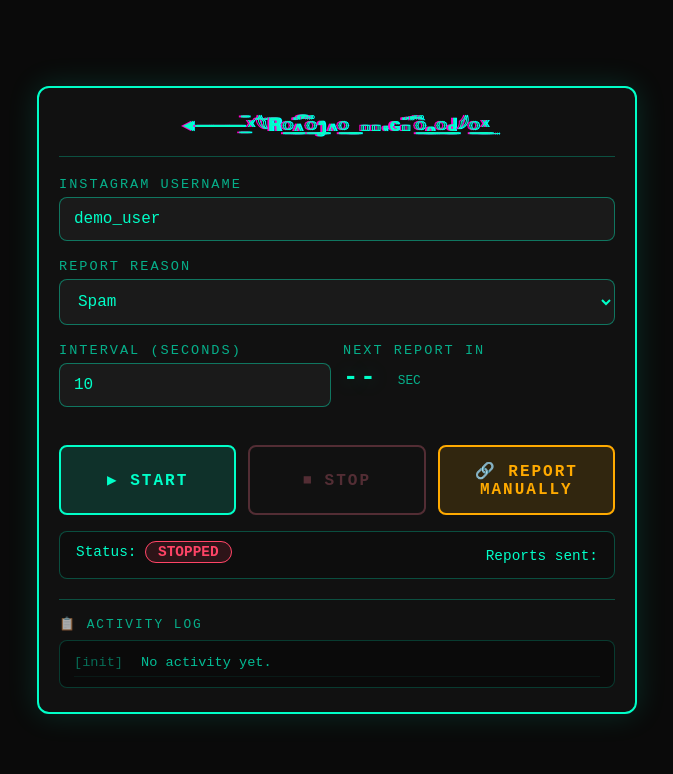
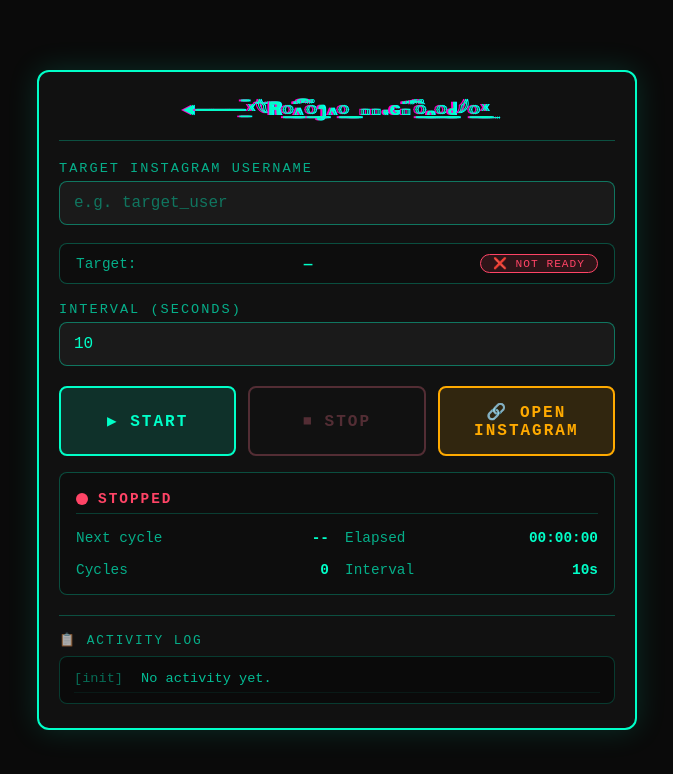
Before and after one commit to rajaofficelrk-cmd/Instagram-reporting-tools-, a Flask app: page / in a window 1280 px wide. Shown: the top 774 px of the page, without its empty margins (303-976 px from the left). Run offline with Flask 3, Linux system fonts and the light colour scheme; data that the repository does not hold is empty.

Commit message:
Enhance UI with target status and live monitoring
Added target status display and live monitoring features to the UI. Updated event listeners and input handling for improved functionality.

```diff
--- a/templates/index.html
+++ b/templates/index.html
@@ -81,12 +81,42 @@
     }
     input::placeholder { color: #00ffc866; }
 
-    .row {
+    /* ---------- TARGET STATUS ---------- */
+    .target-status {
+      background: #0d0d0d;
+      border: 1px solid #00ffc844;
+      border-radius: 8px;
+      padding: 10px 16px;
+      margin-bottom: 18px;
       display: flex;
-      gap: 12px;
+      justify-content: space-between;
+      align-items: center;
       flex-wrap: wrap;
+      gap: 8px;
+      font-size: 0.9rem;
     }
-    .row .field { flex: 1; min-width: 120px; }
+    .target-status .label { color: #00ffc8aa; }
+    .target-status .value { font-weight: bold; color: #00ffc8; }
+    .target-status .ready {
+      color: #00ffc8;
+      border: 1px solid #00ffc8;
+      padding: 2px 12px;
+      border-radius: 20px;
+      font-size: 0.7rem;
+      text-transform: uppercase;
+      letter-spacing: 1px;
+      background: #00ffc822;
+    }
+    .target-status .not-ready {
+      color: #ff4466;
+      border: 1px solid #ff4466;
+      padding: 2px 12px;
+      border-radius: 20px;
+      font-size: 0.7rem;
+      text-transform: uppercase;
+      letter-spacing: 1px;
+      background: #ff446622;
+    }
 
     /* ---------- BUTTONS ---------- */
     .btn-group {
@@ -124,52 +154,54 @@
     .btn-manual:hover { background: #ffaa0044; box-shadow: 0 0 20px #ffaa0044; }
     .btn:disabled { opacity: 0.4; pointer-events: none; filter: grayscale(0.5); }
 
-    /* ---------- STATUS & COUNTERS ---------- */
-    .status-bar {
+    /* ---------- LIVE MONITOR ---------- */
+    .monitor-grid {
+      display: grid;
+      grid-template-columns: 1fr 1fr;
+      gap: 8px 16px;
+      background: #0d0d0d;
+      border: 1px solid #00ffc844;
+      border-radius: 8px;
+      padding: 12px 16px;
+      margin: 12px 0;
+      font-size: 0.9rem;
+    }
+    .monitor-grid .item {
       display: flex;
       justify-content: space-between;
-      flex-wrap: wrap;
-      background: #0d0d0d;
-      padding: 12px 16px;
-      border-radius: 8px;
-      border: 1px solid #00ffc844;
-      margin-top: 10px;
+      padding: 4px 0;
+    }
+    .monitor-grid .item .label { color: #00ffc8aa; }
+    .monitor-grid .item .value { font-weight: bold; color: #00ffc8; }
+    .monitor-grid .status-indicator {
+      grid-column: 1 / -1;
+      display: flex;
+      align-items: center;
+      gap: 10px;
+      padding: 6px 0;
+      border-bottom: 1px solid #00ffc833;
+      margin-bottom: 4px;
+    }
+    .status-dot {
+      display: inline-block;
+      width: 12px;
+      height: 12px;
+      border-radius: 50%;
+      background: #ff4466;
+      transition: 0.3s;
+    }
+    .status-dot.running {
+      background: #00ffc8;
+      box-shadow: 0 0 20px #00ffc8;
+    }
+    .status-text {
+      font-weight: bold;
+      text-transform: uppercase;
+      letter-spacing: 2px;
       font-size: 0.9rem;
     }
-    .badge {
-      padding: 2px 12px;
-      border-radius: 20px;
-      font-weight: bold;
-      background: #00ffc822;
-      border: 1px solid #00ffc8;
-    }
-    .badge.stopped {
-      background: #ff446622;
-      border-color: #ff4466;
-      color: #ff4466;
-    }
-    .counter { font-size: 1.2rem; font-weight: bold; color: #00ffc8; }
-
-    /* ---------- TIMER ---------- */
-    .timer-section {
-      display: flex;
-      gap: 20px;
-      align-items: baseline;
-      flex-wrap: wrap;
-      margin: 10px 0 6px;
-    }
-    .timer-section .label {
-      font-size: 0.8rem;
-      text-transform: uppercase;
-      color: #00ffc8aa;
-    }
-    .timer-section .value {
-      font-size: 1.6rem;
-      font-weight: bold;
-      letter-spacing: 2px;
-      color: #00ffc8;
-      text-shadow: 0 0 20px #00ffc866;
-    }
+    .status-text.running { color: #00ffc8; }
+    .status-text.stopped { color: #ff4466; }
 
     /* ---------- LOG ---------- */
     .log-container {
@@ -189,7 +221,7 @@
       border: 1px solid #00ffc833;
       border-radius: 8px;
       padding: 10px 14px;
-      max-height: 200px;
+      max-height: 180px;
       overflow-y: auto;
       font-size: 0.85rem;
       line-height: 1.5;
@@ -208,9 +240,7 @@
       .container { padding: 16px 12px; }
       .header { font-size: 0.9rem; }
       .btn { font-size: 0.8rem; padding: 12px 6px; min-width: 70px; }
-      .row { flex-direction: column; }
-      .row .field { min-width: unset; }
-      .timer-section .value { font-size: 1.3rem; }
+      .monitor-grid { grid-template-columns: 1fr; }
     }
   </style>
 </head>
@@ -224,54 +254,58 @@
 
   <!-- INPUTS -->
   <div class="field">
-    <label for="username">Instagram Username</label>
-    <input type="text" id="username" placeholder="e.g. target_user" value="demo_user">
+    <label for="username">Target Instagram Username</label>
+    <input type="text" id="username" placeholder="e.g. target_user" value="">
   </div>
 
-  <div class="field">
-    <label for="reason">Report Reason</label>
-    <select id="reason">
-      <option value="Spam">Spam</option>
-      <option value="Inappropriate Content">Inappropriate Content</option>
-      <option value="Harassment">Harassment</option>
-      <option value="Impersonation">Impersonation</option>
-      <option value="Other">Other</option>
-    </select>
+  <!-- TARGET STATUS -->
+  <div class="target-status" id="targetStatus">
+    <span class="label">Target:</span>
+    <span class="value" id="targetDisplay">—</span>
+    <span id="targetReadyBadge" class="not-ready">NOT READY</span>
   </div>
 
-  <!-- INTERVAL & TIMER -->
-  <div class="row">
-    <div class="field">
-      <label for="interval">Interval (seconds)</label>
-      <input type="number" id="interval" value="10" min="3" step="1">
+  <!-- CONTROLS -->
+  <div class="field">
+    <label for="interval">Interval (seconds)</label>
+    <input type="number" id="interval" value="10" min="1" step="1">
+  </div>
+
+  <div class="btn-group">
+    <button class="btn btn-start" id="startBtn">▶ START</button>
+    <button class="btn btn-stop" id="stopBtn" disabled>⏹ STOP</button>
+    <button class="btn btn-manual" id="manualBtn">🔗 OPEN INSTAGRAM</button>
+  </div>
+
+  <!-- LIVE MONITOR -->
+  <div class="monitor-grid" id="monitor">
+    <div class="status-indicator">
+      <span class="status-dot" id="statusDot"></span>
+      <span class="status-text stopped" id="statusText">STOPPED</span>
     </div>
-    <div class="field">
-      <label>Next report in</label>
-      <div class="timer-section" style="margin:0;">
-        <span class="value" id="countdown">--</span>
-        <span class="label">sec</span>
-      </div>
+    <div class="item">
+      <span class="label">Next cycle</span>
+      <span class="value" id="countdownDisplay">--</span>
+    </div>
+    <div class="item">
+      <span class="label">Elapsed</span>
+      <span class="value" id="elapsedDisplay">00:00:00</span>
+    </div>
+    <div class="item">
+      <span class="label">Cycles</span>
+      <span class="value" id="cyclesDisplay">0</span>
+    </div>
+    <div class="item">
+      <span class="label">Interval</span>
+      <span class="value" id="intervalDisplay">10s</span>
     </div>
   </div>
 
-  <!-- BUTTONS -->
-  <div class="btn-group">
-    <button class="btn btn-start" id="startBtn">▶ START</button>
-    <button class="btn btn-stop" id="stopBtn" disabled>⏹ STOP</button>
-    <button class="btn btn-manual" id="manualBtn">🔗 REPORT MANUALLY</button>
-  </div>
-
-  <!-- STATUS BAR -->
-  <div class="status-bar">
-    <span>Status: <span id="statusBadge" class="badge stopped">STOPPED</span></span>
-    <span>Reports sent: <span class="counter" id="reportCounter">0</span></span>
-  </div>
-
-  <!-- LOG -->
+  <!-- ACTIVITY LOG -->
   <div class="log-container">
     <div class="log-title">📋 Activity Log</div>
     <div class="log-box" id="logBox">
-      <div class="log-entry"><span class="time">[init]</span> Ready – enter a username and press START.</div>
+      <div class="log-entry"><span class="time">[init]</span> Enter a username and press START.</div>
     </div>
   </div>
 
@@ -283,45 +317,64 @@
 
   // DOM refs
   const usernameInput = document.getElementById('username');
-  const reasonSelect = document.getElementById('reason');
   const intervalInput = document.getElementById('interval');
-  const countdownSpan = document.getElementById('countdown');
-  const statusBadge = document.getElementById('statusBadge');
-  const reportCounterSpan = document.getElementById('reportCounter');
-  const logBox = document.getElementById('logBox');
   const startBtn = document.getElementById('startBtn');
   const stopBtn = document.getElementById('stopBtn');
   const manualBtn = document.getElementById('manualBtn');
+  const targetDisplay = document.getElementById('targetDisplay');
+  const targetReadyBadge = document.getElementById('targetReadyBadge');
+  const statusDot = document.getElementById('statusDot');
+  const statusText = document.getElementById('statusText');
+  const countdownDisplay = document.getElementById('countdownDisplay');
+  const elapsedDisplay = document.getElementById('elapsedDisplay');
+  const cyclesDisplay = document.getElementById('cyclesDisplay');
+  const intervalDisplay = document.getElementById('intervalDisplay');
+  const logBox = document.getElementById('logBox');
 
   let running = false;
 
-  // ---------- Fetch state from server ----------
-  function fetchState() {
-    fetch('/state')
-      .then(res => res.json())
-      .then(data => {
-        running = data.running;
-        // Update UI
-        updateStatus(data.running);
-        countdownSpan.textContent = data.running ? data.countdown : '--';
-        reportCounterSpan.textContent = data.counter;
-        // Update logs
-        renderLogs(data.logs);
-        // Enable/disable buttons
-        startBtn.disabled = data.running;
-        stopBtn.disabled = !data.running;
-        // Update interval input if not running
-        if (!data.running) {
-          intervalInput.value = data.interval;
-        }
-      })
-      .catch(err => console.error('State fetch error:', err));
+  // ---------- Update UI from state ----------
+  function updateUI(state) {
+    // Target
+    const target = state.target || '';
+    targetDisplay.textContent = target || '—';
+    if (target) {
+      targetReadyBadge.textContent = '✅ TARGET READY';
+      targetReadyBadge.className = 'ready';
+    } else {
+      targetReadyBadge.textContent = '❌ NOT READY';
+      targetReadyBadge.className = 'not-ready';
+    }
+
+    // Running status
+    running = state.running;
+    if (running) {
+      statusDot.className = 'status-dot running';
+      statusText.textContent = '● RUNNING';
+      statusText.className = 'status-text running';
+      startBtn.disabled = true;
+      stopBtn.disabled = false;
+    } else {
+      statusDot.className = 'status-dot';
+      statusText.textContent = 'STOPPED';
+      statusText.className = 'status-text stopped';
+      startBtn.disabled = false;
+      stopBtn.disabled = true;
+    }
+
+    // Monitor values
+    countdownDisplay.textContent = running ? state.countdown : '--';
+    elapsedDisplay.textContent = state.elapsed || '00:00:00';
+    cyclesDisplay.textContent = state.cycles || 0;
+    intervalDisplay.textContent = (state.interval || 10) + 's';
+
+    // Logs
+    renderLogs(state.logs);
   }
 
   function renderLogs(logs) {
-    // Keep logBox content, but we can replace entirely
     logBox.innerHTML = '';
-    if (logs.length === 0) {
+    if (!logs || logs.length === 0) {
       logBox.innerHTML = '<div class="log-entry"><span class="time">[init]</span> No activity yet.</div>';
       return;
     }
@@ -334,35 +387,38 @@
     logBox.scrollTop = logBox.scrollHeight;
   }
 
-  function updateStatus(isRunning) {
-    if (isRunning) {
-      statusBadge.textContent = 'RUNNING';
-      statusBadge.className = 'badge';
-    } else {
-      statusBadge.textContent = 'STOPPED';
-      statusBadge.className = 'badge stopped';
-    }
+  // ---------- Fetch state from server ----------
+  function fetchState() {
+    fetch('/state')
+      .then(res => res.json())
+      .then(data => updateUI(data))
+      .catch(err => console.error('State fetch error:', err));
   }
 
-  // ---------- START action ----------
+  // ---------- START ----------
   function startCycle() {
-    const username = usernameInput.value.trim() || 'unknown';
-    const interval = parseInt(intervalInput.value, 10) || 10;
-    // Send POST to /start
+    const target = usernameInput.value.trim();
+    if (!target) {
+      alert('Please enter a target username.');
+      return;
+    }
+    const interval = parseInt(intervalInput.value, 10);
+    if (isNaN(interval) || interval < 1) {
+      alert('Interval must be at least 1 second.');
+      return;
+    }
+
     fetch('/start', {
       method: 'POST',
       headers: { 'Content-Type': 'application/json' },
-      body: JSON.stringify({ username, interval })
+      body: JSON.stringify({ target, interval })
     })
       .then(res => res.json())
-      .then(() => {
-        // Immediately fetch state
-        fetchState();
-      })
+      .then(() => fetchState())
       .catch(err => console.error('Start error:', err));
   }
 
-  // ---------- STOP action ----------
+  // ---------- STOP ----------
   function stopCycle() {
     fetch('/stop', { method: 'POST' })
       .then(res => res.json())
@@ -370,41 +426,40 @@
       .catch(err => console.error('Stop error:', err));
   }
 
-  // ---------- MANUAL report ----------
-  function openManual() {
-    const username = usernameInput.value.trim();
-    if (!username) {
+  // ---------- OPEN INSTAGRAM ----------
+  function openInstagram() {
+    const target = usernameInput.value.trim();
+    if (!target) {
       alert('Please enter a username first.');
       return;
     }
-    window.open(`https://www.instagram.com/${username}/`, '_blank');
+    window.open(`https://www.instagram.com/${target}/`, '_blank');
   }
 
-  // ---------- Poll state every second ----------
+  // ---------- Polling ----------
   let pollInterval = setInterval(fetchState, 1000);
 
   // ---------- Event listeners ----------
   startBtn.addEventListener('click', startCycle);
   stopBtn.addEventListener('click', stopCycle);
-  manualBtn.addEventListener('click', openManual);
+  manualBtn.addEventListener('click', openInstagram);
 
-  // Load initial state
-  fetchState();
-
-  // When interval input changes, we can update server if not running
-  intervalInput.addEventListener('change', function() {
-    if (!running) {
-      const interval = parseInt(this.value, 10);
-      if (!isNaN(interval) && interval >= 1) {
-        fetch('/set_interval', {
-          method: 'POST',
-          headers: { 'Content-Type': 'application/json' },
-          body: JSON.stringify({ interval })
-        }).then(() => fetchState());
-      }
+  // Also update when username changes (show target ready)
+  usernameInput.addEventListener('input', function() {
+    const val = this.value.trim();
+    if (val) {
+      targetDisplay.textContent = val;
+      targetReadyBadge.textContent = '✅ TARGET READY';
+      targetReadyBadge.className = 'ready';
+    } else {
+      targetDisplay.textContent = '—';
+      targetReadyBadge.textContent = '❌ NOT READY';
+      targetReadyBadge.className = 'not-ready';
     }
   });
 
+  // Initial fetch
+  fetchState();
 })();
 </script>
 </body>
```
